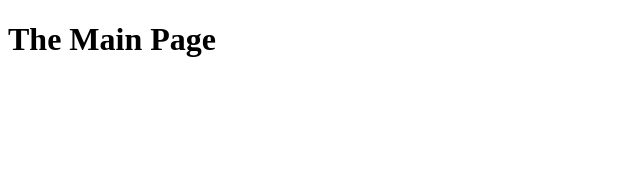
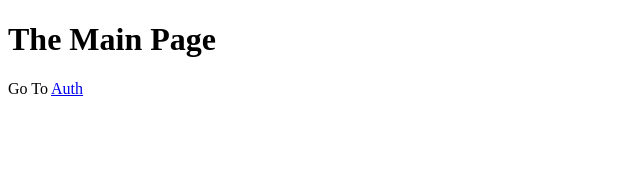
Before and after one commit to codershona/NextJS, a Next.js app: page / in a window 1280 px wide. Shown: the top 170 px of the page, without its empty margins (0-640 px from the left). Built offline with nearby package versions, Linux system fonts and the light colour scheme.

Commit message:
Understanding the Basics : method 1

```diff
--- a/pages/index.js
+++ b/pages/index.js
@@ -1,9 +1,12 @@
 import React from 'react';
+import Link from 'next/link';
+
 
 
 const indexPage = () => (
      <div>
      <h1>The Main Page</h1>
+     <p>Go To <Link href="/auth"><a>Auth</a></Link></p>
 
      </div>
 
```
